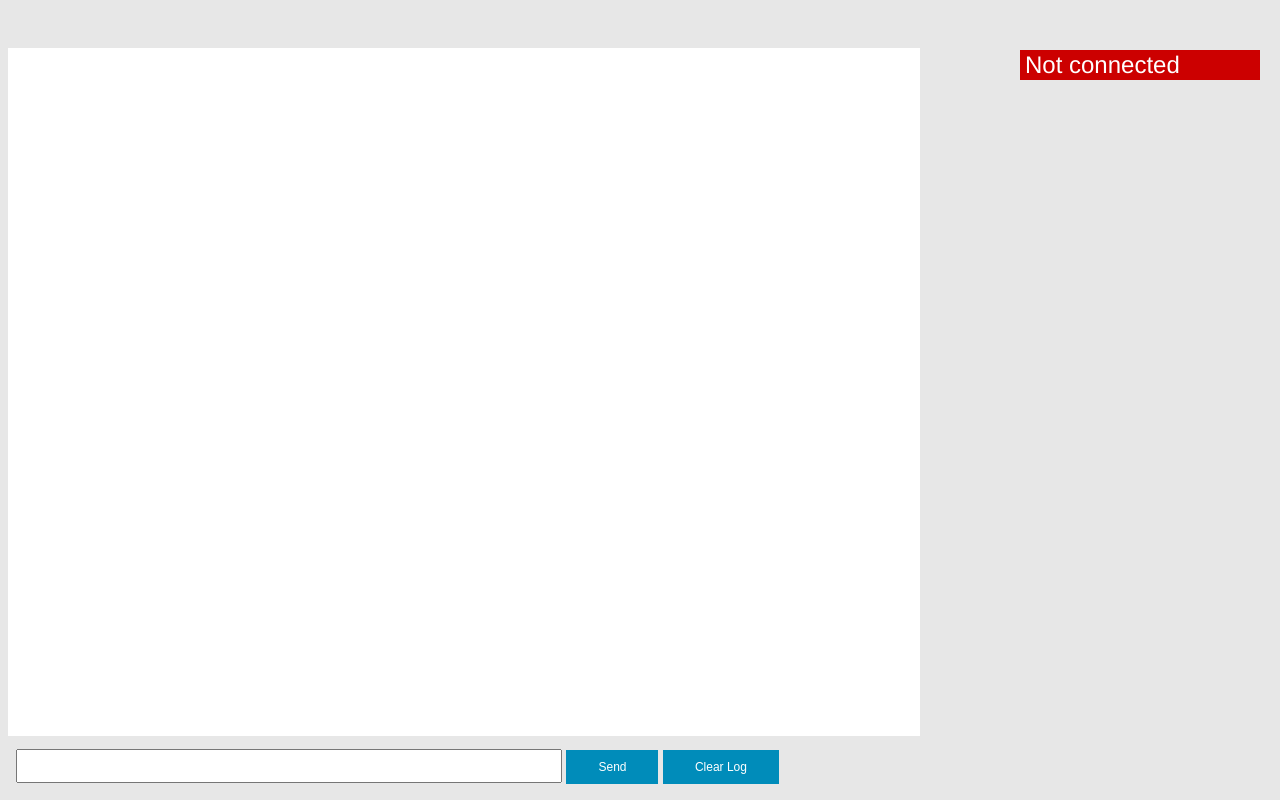
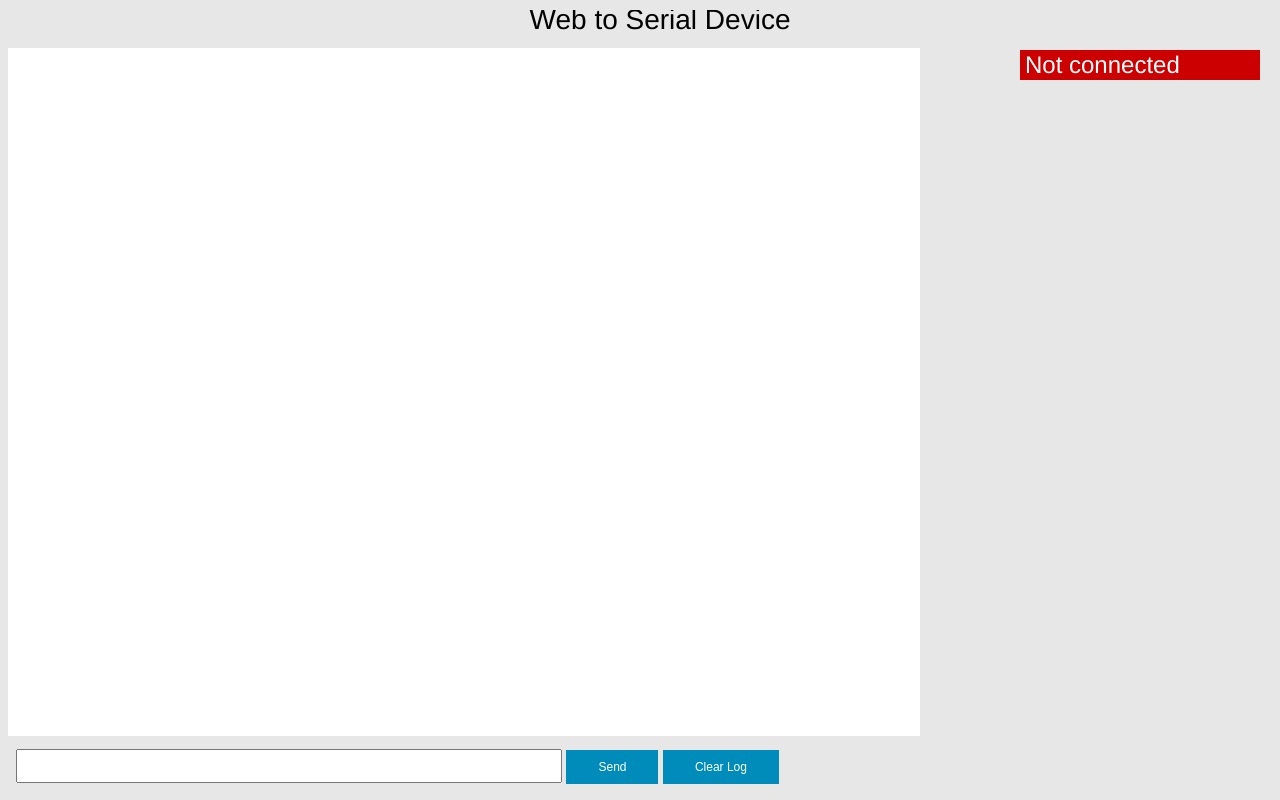
Before and after one commit to ftenario/tcp2com, a plain HTML site: page index.html in a window 1280 px wide. Drawn offline with Linux system fonts and the light colour scheme.

Commit message:
update readme, index.html

```diff
--- a/index.html
+++ b/index.html
@@ -163,6 +163,15 @@ body {
   font-size: 24px;
   width: 230px;
 }
+#header {
+  position: absolute;
+  top: 10px;
+  left: 20px;
+  overflow: hidden;
+  font-size: 28px;
+  width: 100%;
+  text-align: center;
+}
 #status {
   padding: 5px;
   color: #fff;
@@ -188,6 +197,7 @@ body {
 </style>
 </head>
 <body>
+<div id="header">Web to Serial Device</div>
 <div id="log"></div>
 <div id="status">State</div>
 <form id="form" autocomplete="off">
```
Also changed, not shown: 1 other file.
